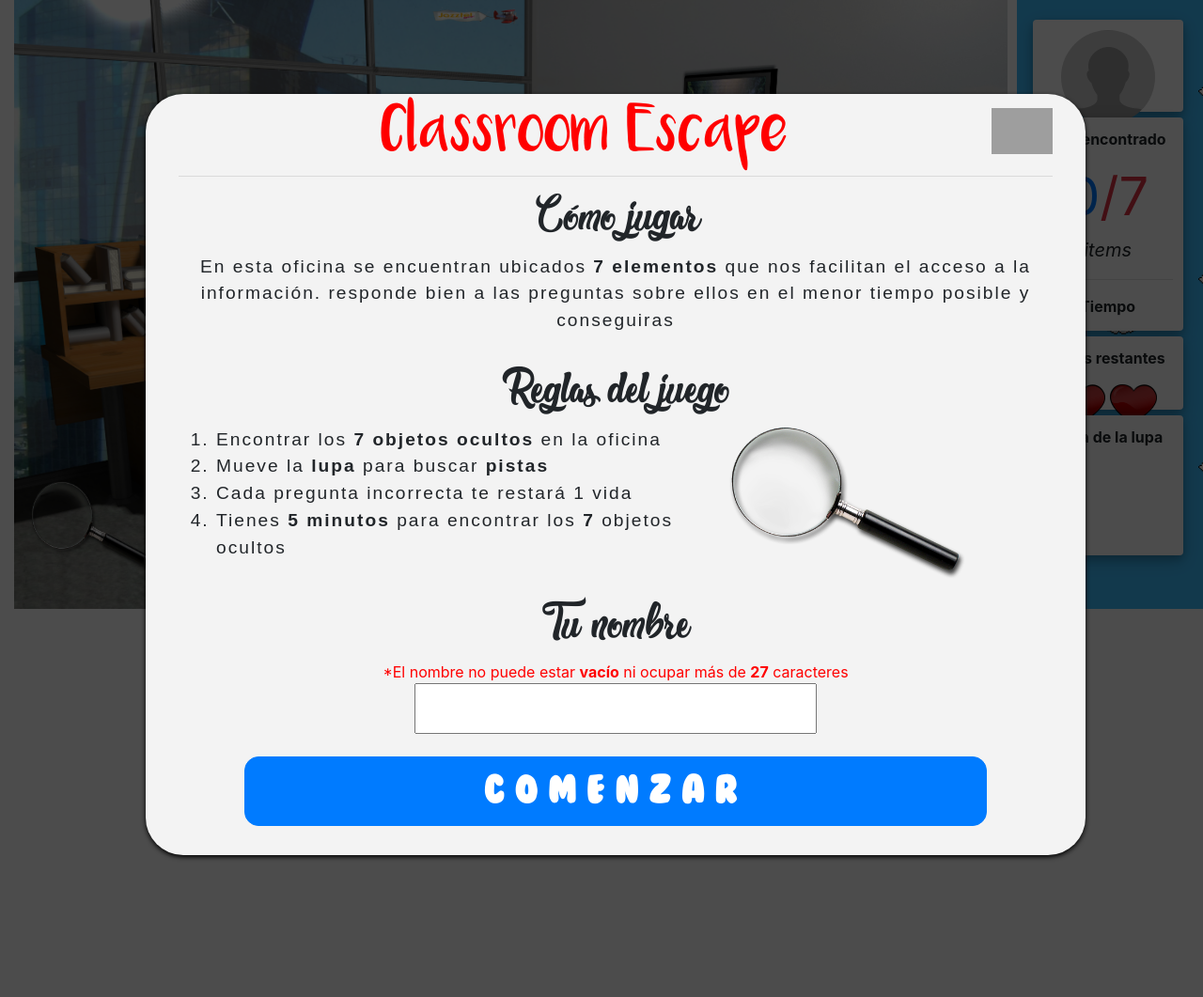
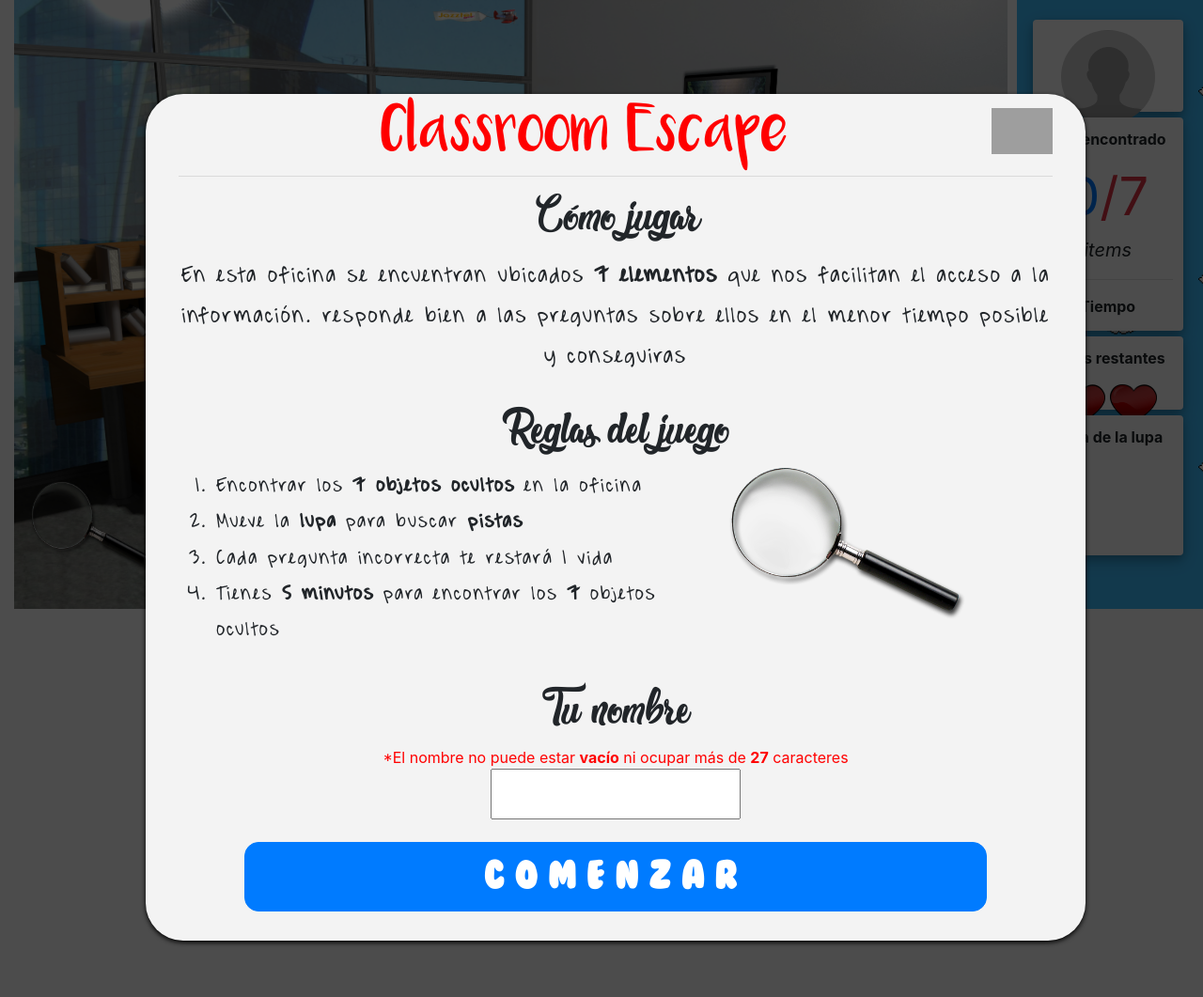
Before and after one commit to Geothrill/Proyecto-EscapeRoom-PoligonoSur, a PHP site: page / in a window 1280 px wide. Shown: the whole page at 94% size. Run offline with PHP 8.4, Linux system fonts and the light colour scheme; some libraries are stand-ins or nearby versions; grey boxes are pictures that could not be loaded.

Commit message:
ultima revision

```diff
--- a/js/js.js
+++ b/js/js.js
@@ -25,7 +25,7 @@ $(function(){
 //registra tiempo y usuario y los mete en un array
 
 function registroRanking(){
-  if (errores==1) { // 3
+  if (errores==3) { // 3
     marca = 0;
   } else {
     var tiempo =$("#cuentaAtras").text();
@@ -147,7 +147,6 @@ $.post("connection.php",{item: elem}, function (item) {
           }, 2000);
         }
       }else{
-        console.log("error");
         $('#opciones-pc').empty();
         errores++;
         $("#vida"+errores).hide();
@@ -166,6 +165,7 @@ $.post("connection.php",{item: elem}, function (item) {
             $('#opciones-pc').show();
             }, 2000);
           $('#opciones-pc').hide();
+          $('#preguntas-pc').empty();
           $('#preguntas-pc').append('<p>Pierdes <strong style="color:red;">1 vida</strong> y tienes que responder a otra pregunta</p>');
           $('#opciones-pc').append($('<input type="radio" id="res-pc1" name="opciones" value="1"><span id="pc1">' + item[1].res1 + '</span></input><br/>'));
           $('#opciones-pc').append($('<input type="radio" id="res-pc2" name="opciones" value="2"><span id="pc2">' + item[1].res2 + '</span></input><br />'));
@@ -199,7 +199,6 @@ $.post("connection.php",{item: elem}, function (item) {
           }, 2000);
         }
       }else{
-        console.log("error");
         $('#opciones-pc').empty();
         errores++;
         $("#vida"+errores).hide();
@@ -218,10 +217,11 @@ $.post("connection.php",{item: elem}, function (item) {
             $('#opciones-pc').show();
             }, 2000);
           $('#opciones-pc').hide();
+          $('#preguntas-pc').empty();
           $('#preguntas-pc').append('<p>Pierdes <strong style="color:red;">1 vida</strong> y tienes que responder a otra pregunta</p>');
-          $('#opciones-pc').append($('<input type="radio" id="res-pc1" name="opciones" value="1"><span id="pc1">' + item[1].res1 + '</span></input><br/>'));
-          $('#opciones-pc').append($('<input type="radio" id="res-pc2" name="opciones" value="2"><span id="pc2">' + item[1].res2 + '</span></input><br />'));
-          $('#opciones-pc').append($('<input type="radio" id="res-pc3" name="opciones" value="3"><span id="pc3">' + item[1].res3 + '</span></input><br />'));
+          $('#opciones-pc').append($('<input type="radio" id="res-pc1" name="opciones" value="1"><span id="pc1">' + item[2].res1 + '</span></input><br/>'));
+          $('#opciones-pc').append($('<input type="radio" id="res-pc2" name="opciones" value="2"><span id="pc2">' + item[2].res2 + '</span></input><br />'));
+          $('#opciones-pc').append($('<input type="radio" id="res-pc3" name="opciones" value="3"><span id="pc3">' + item[2].res3 + '</span></input><br />'));
         }
 
             // Evento opción 3
@@ -251,7 +251,6 @@ $.post("connection.php",{item: elem}, function (item) {
                 }, 2000);
               }
             }else{
-              console.log("error");
               $('#opciones-pc').empty();
               errores++;
               $("#vida"+errores).hide();
@@ -270,6 +269,7 @@ $.post("connection.php",{item: elem}, function (item) {
                   $('#opciones-pc').show();
                   }, 2000);
                 $('#opciones-pc').hide();
+                $('#preguntas-pc').empty();
                 $('#preguntas-pc').append('<p>Pierdes <strong style="color:red;">1 vida</strong> y tienes que responder a otra pregunta</p>');
                 $('#opciones-pc').append($('<input type="radio" id="res-pc1" name="opciones" value="1"><span id="pc1">' + item[1].res1 + '</span></input><br/>'));
                 $('#opciones-pc').append($('<input type="radio" id="res-pc2" name="opciones" value="2"><span id="pc2">' + item[1].res2 + '</span></input><br />'));
@@ -310,5 +310,4 @@ function pararTiempo() {
   tiempoFinal.text(tiempo);
   tiempoFinal.css({"display" : "inline", "color" : "green"});
   tiempoFinal.delay(1500).animate({fontSize: "5em"}, 400).animate({fontSize: "3.5em"});;
-  console.log("Tiempo ==> " + tiempo + ", Objeto ==> " + $("#cuentaAtras"));
 }
--- a/style/estilo.css
+++ b/style/estilo.css
@@ -11,6 +11,11 @@ src: url(../font/Run.ttf);
 @font-face {
 font-family:luna;
 src: url(../font/Luna.ttf);
+}
+
+@font-face {
+font-family:AHundredMiles;
+src: url(../font/AHundredMiles.ttf);
 }
 
 body {
@@ -204,7 +209,7 @@ box-shadow: 0 2px 5px #000;
 clear: both;
         /* text-align: justify; */
     font-size: 1.6em;
-    font-family: arial;
+    font-family: AHundredMiles;
 
 }
 .cnt223 h1{
@@ -241,14 +246,14 @@ cursor: pointer;
 
 .popup li{
   letter-spacing: 2px;
-  font-family: arial;
-  font-size: 1.2em;
+  font-family: AHundredMiles;
+  font-size: 1.6em;
 }
 
 .popup p{
     letter-spacing: 2px;
-  font-family: arial;
-  font-size: 1.2em;
+  font-family: AHundredMiles;
+  font-size: 1.8em;
 }
 
 .popup img{
@@ -259,7 +264,7 @@ cursor: pointer;
 }
 
 .usuario{
-    font-family: arial;
+    font-family: AHundredMiles;
     font-size: 2em;
     text-align: center;
 }
@@ -320,16 +325,16 @@ input[type="radio"] {
 
 #opciones-pc{
   letter-spacing: 2px;
-  font-family: arial;
-  font-size: 1em;
+  font-family: AHundredMiles;
+  font-size: 1.6em;
 
 }
 
 #preguntas-pc{
     color: blue;
   letter-spacing: 2px;
-  font-family: arial;
-  font-size: 1.3em;
+  font-family: AHundredMiles;
+  font-size: 1.8em;
 
 }
 
```
Also changed, not shown: font/AHundredMiles.ttf (added).
